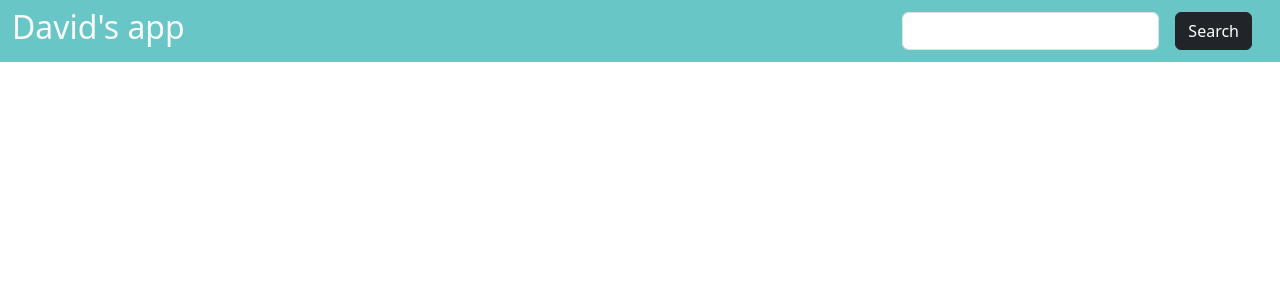
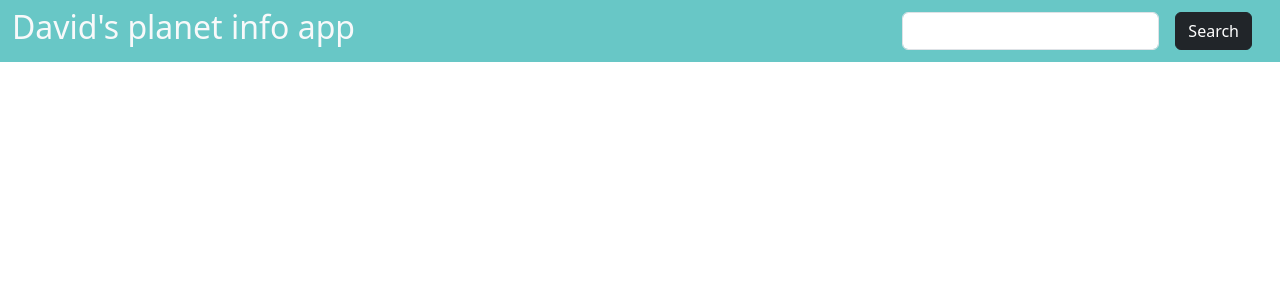
Before and after one commit to dupegui334/my-simple-webapp, a Flask app: page / in a window 1280 px wide. Shown: the top 300 px of the page. Run offline with Flask 2, Linux system fonts and the light colour scheme.

Commit message:
Changed title of the app

```diff
--- a/app/templates/index.html
+++ b/app/templates/index.html
@@ -11,7 +11,7 @@
 <body>
     <nav class="navbar" style="background-color: #68c7c6;">
         <div class="container-fluid">
-            <h2 class="text-light">David's app</h2>
+            <h2 class="text-light">David's planet info app</h2>
             <form action="/" method="POST">
                 <div class="d-flex">
                     <input type="search" class="form-control" name="search">
```
